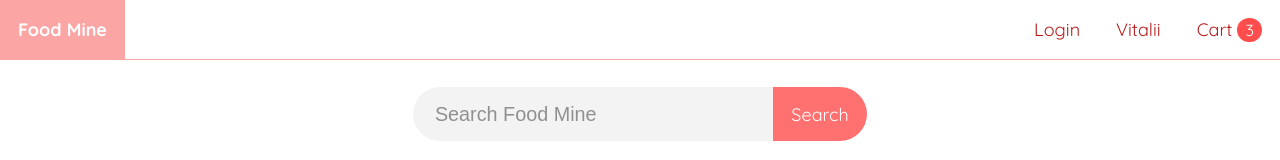
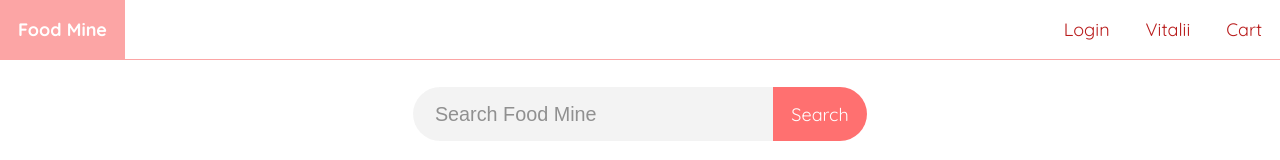
Before and after one commit to VitaliiSoloninko/angular-food-mine, an Angular app in the folder foodMineFrontEnd/: page / in a window 1280 px wide. Shown: the top 160 px of the page. Built offline with nearby package versions, Linux system fonts and the light colour scheme.

Commit message:
v0.6.0	Not Found Food

```diff
--- a/foodMineFrontEnd/src/app/components/partials/header/header.component.html
+++ b/foodMineFrontEnd/src/app/components/partials/header/header.component.html
@@ -13,7 +13,10 @@
           </div>
         </li>
         <li>
-          <a routerLink="/cart-page">Cart <span>3</span></a>
+          <a routerLink="/cart-page"
+            >Cart
+            <!--<span *ngIf="cartQuantity">{{ cartQuantity }}</span>--></a
+          >
         </li>
       </ul>
     </nav>
--- a/foodMineFrontEnd/src/app/components/partials/header/header.component.ts
+++ b/foodMineFrontEnd/src/app/components/partials/header/header.component.ts
@@ -1,10 +1,17 @@
-import { Component } from '@angular/core';
+import { Component, OnInit } from '@angular/core';
 
 @Component({
   selector: 'app-header',
   templateUrl: './header.component.html',
-  styleUrl: './header.component.css'
+  styleUrl: './header.component.css',
 })
-export class HeaderComponent {
-
+export class HeaderComponent implements OnInit {
+  // ============ Cart Quantity in Header not work
+  // cartQuantity = 0;
+  // constructor(cartService: CartService) {
+  //   cartService.getCartObservable().subscribe((newCart) => {
+  //     this.cartQuantity = newCart.totalCount;
+  //   });
+  // }
+  ngOnInit(): void {}
 }
```
Also changed, not shown: foodMineFrontEnd/src/app/app.module.server.ts (+2 -5 lines), 1 other file (tests, documents, lock files or other folders).
